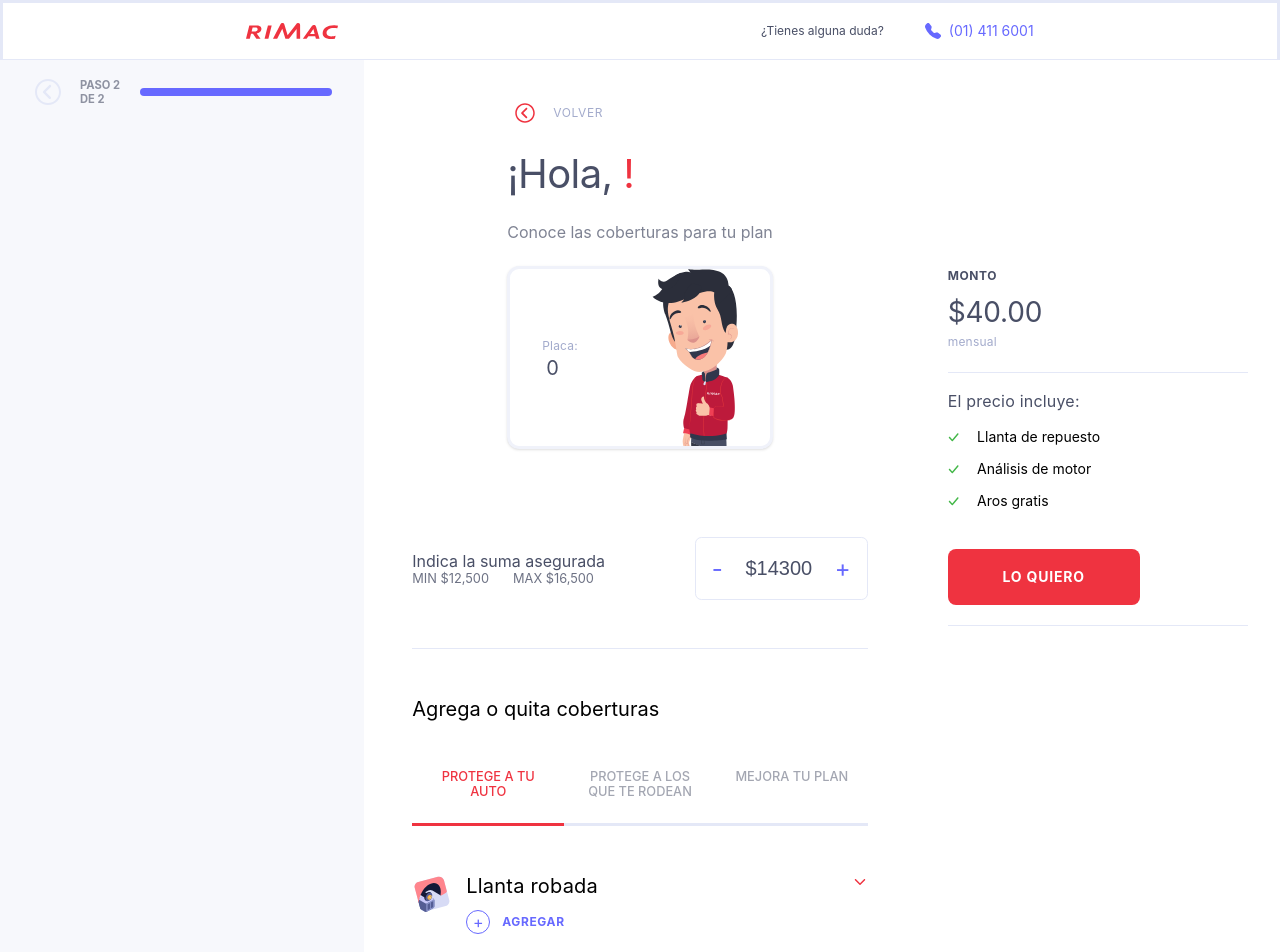
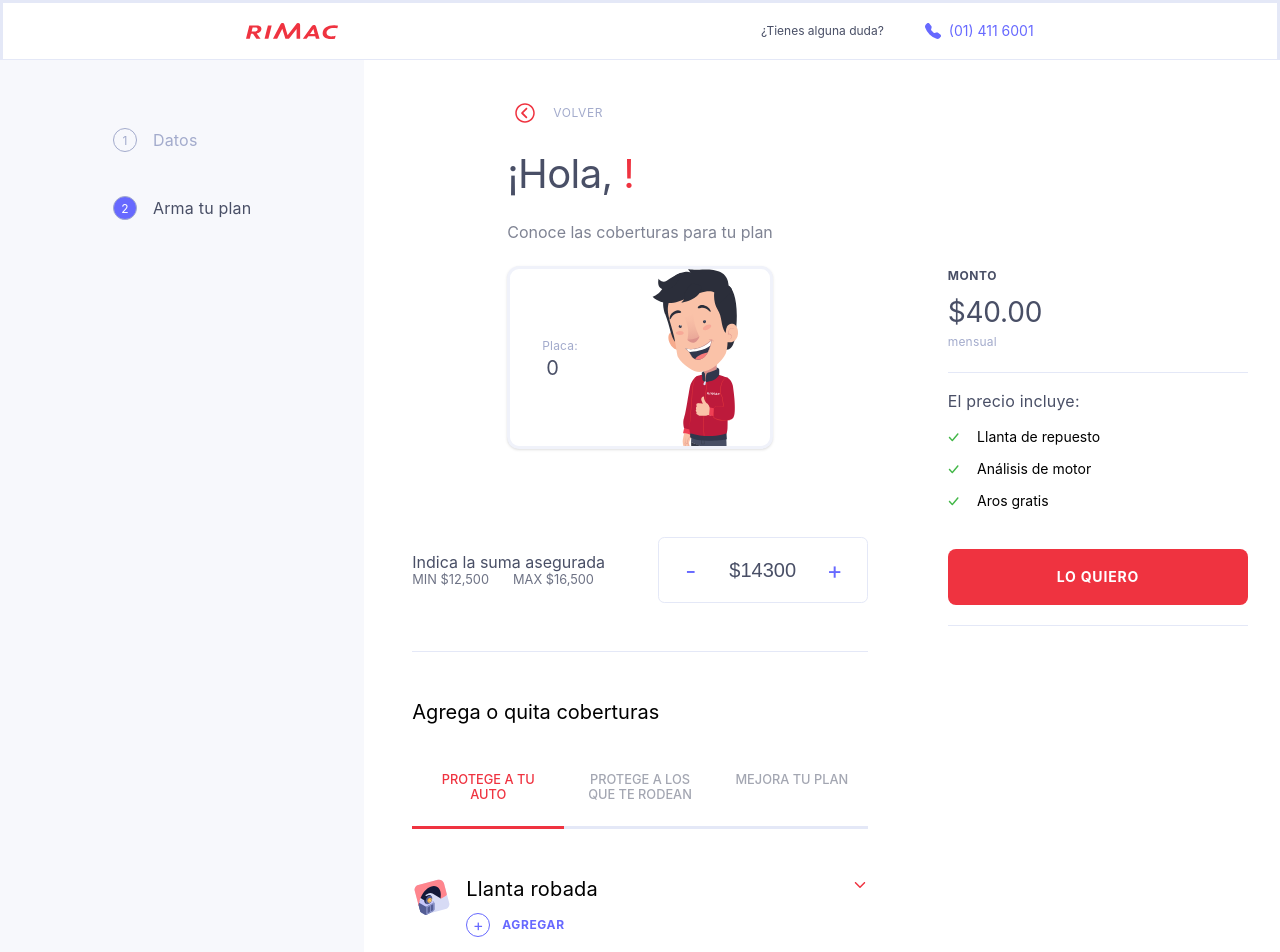
Before and after one commit to mjfura/hacking-challenge, a Next.js app: page /arma-tu-plan in a window 1280 px wide. Shown: the top 952 px of the page. Built offline with nearby package versions, Linux system fonts and the light colour scheme.

Commit message:
feat(description): add description to desktop view

```diff
--- a/components/common/Button/index.tsx
+++ b/components/common/Button/index.tsx
@@ -4,9 +4,9 @@ type Props={
     type:'button' | 'submit' | 'reset' | undefined,
     onClick?:()=>void
 }
-export default function PrimaryButton ({ label, type }:Props) {
+export default function PrimaryButton ({ onClick, label, type }:Props) {
   return (
-        <button className={styles.button} type={type}>
+        <button onClick={onClick} className={styles.button} type={type}>
             <p className={styles.button__label} >
             {label}
             </p>
--- a/components/common/Button/styles.module.scss
+++ b/components/common/Button/styles.module.scss
@@ -7,8 +7,8 @@
     border: 0;
     padding: 20px 0;
     @media only screen and (min-width: $screen-md) {
-            max-width: 12rem;
-        }
+
+    }
     &__label{
         font-weight: 700;
         font-size: 14px;
--- a/views/ArmaTuPlan/components/BackButton/index.tsx
+++ b/views/ArmaTuPlan/components/BackButton/index.tsx
@@ -1,8 +1,14 @@
+import { PublicRoutes } from '@/routes'
+import { useRouter } from 'next/router'
 import { IoIosArrowDropleft } from 'react-icons/io'
 import styles from './styles.module.scss'
 export default function BackButton () {
+  const { push } = useRouter()
+  const handleClick = () => {
+    push(PublicRoutes.Login)
+  }
   return (
-    <button className={styles.button} >
+    <button onClick={handleClick} className={styles.button} >
           <span className={styles.button__icon} ><IoIosArrowDropleft/></span>
         <p className={styles.button__text} >Volver</p>
     </button>
--- a/views/ArmaTuPlan/components/CardCobertura/index.tsx
+++ b/views/ArmaTuPlan/components/CardCobertura/index.tsx
@@ -1,6 +1,7 @@
 import Switch from '@/components/common/Switch'
-import { useAppDispatch, useAppSelector } from '@/hooks'
+import { useAppDispatch, useAppSelector, useBoolean } from '@/hooks'
 import { disableAtropelloVia, disableChoqueLuzRoja, disableLLantaRobada, enableAtropelloVia, enableChoqueLuzRoja, enableLlantaRobada, selectPlan } from '@/stateManagement/redux/slices'
+import { multipleStyles } from '@/utils'
 import Image from 'next/image'
 import { IoIosArrowDown } from 'react-icons/io'
 import { TipoCobertura } from '../../constants'
@@ -11,9 +12,13 @@ type Props={
     img:any,
     label:string
 }
-export default function CardCobertura ({ img, name, label }:Props) {
+export default function CardCobertura ({ img, name, label, description }:Props) {
   const plan = useAppSelector(selectPlan)
+  const { value: open, toggle } = useBoolean(false)
   const dispatch = useAppDispatch()
+  const handleClick = () => {
+    toggle()
+  }
   const handleChangeEnabled = () => {
     if (name === TipoCobertura.AtropelloVia) return dispatch(enableAtropelloVia())
     if (name === TipoCobertura.ChoqueLuzRoja) return dispatch(enableChoqueLuzRoja())
@@ -34,11 +39,16 @@ export default function CardCobertura ({ img, name, label }:Props) {
                 <div className={styles['card__content--x']} >
             <h4 className={styles.card__label} >{label}</h4>
             <Switch onChangeEnabled={handleChangeEnabled} onChangeDisabled={handleChangeDisabled} value={plan[name]} />
+                <div className={open ? styles['card__description-desktop--open'] : styles['card__description-desktop']} >
+                    <p className={styles.card__text} >{description}</p>
                 </div>
-
-            <div className={styles.button} >
-                <p className={styles.button__text} >Ver más</p>
-                <span className={styles.button__icon} >
+                </div>
+            <div className={open ? styles['card__description--open'] : styles.card__description} >
+                <p className={styles.card__text} >{description}</p>
+            </div>
+            <div onClick={handleClick} className={styles.button} >
+                <p className={multipleStyles([styles.button__text, open ? styles['button__text--open'] : ' '])} >{open ? 'Ver menos' : 'Ver más'}</p>
+                <span className={multipleStyles([styles.button__icon, open ? styles['button__icon--open'] : ' '])} >
                       <IoIosArrowDown/>
                 </span>
             </div>
--- a/views/ArmaTuPlan/components/CardCobertura/styles.module.scss
+++ b/views/ArmaTuPlan/components/CardCobertura/styles.module.scss
@@ -5,9 +5,25 @@
     display: flex;
     gap: 14px;
     width: 100%;
+    padding: 2rem 0;
+    &__description-desktop{
+        display: none;
+        &--open{
+            display: none;
+            @media only screen and (min-width: $screen-md) {
+                    display: flex;
+            }
+        }
+    }
     &__img{
         width: 40px;
         height: 40px;
+    }
+    &__text{
+        font-weight: 400;
+        font-size: 0.875rem;
+        line-height: 1.5rem;
+        color:$secondary;
     }
     &__content{
         display: flex;
@@ -25,6 +41,7 @@
         }
         @media only screen and (min-width: $screen-md) {
             flex-direction: row;
+            align-items: flex-start;
         }
     }
     &__label{
@@ -37,7 +54,13 @@
         }
     }
     &__description{
-        font-size: 14px;
+       display: none;
+       &--open{
+        display: flex;
+        @media only screen and (min-width: $screen-md) {
+            display: none;
+        }
+       }
     }
     @media only screen and (min-width: $screen-md) {
         padding: 2rem 0;
@@ -45,6 +68,7 @@
 }
 .button{
     display: flex;
+    justify-content: flex-start;
     gap:11px;
     cursor: pointer;
     &__text{
@@ -54,6 +78,9 @@
         letter-spacing: 0.8px;
         text-transform: uppercase;
         color:$link;
+        &--open{
+            color:$placeholder;
+        }
         @media only screen and (min-width: $screen-md) {
             display: none;
         }
@@ -61,8 +88,15 @@
     &__icon{
         font-size: 1rem;
         color: $link;
+        transition: all 0.5s ease-in-out;
+        &--open{
+            color:$placeholder;
+            transform: rotate(180deg);
+        }
         @media only screen and (min-width: $screen-md) {
             color:$primary;
+            display: flex;
+            justify-content: flex-start;
         }
     }
 }
--- a/views/ArmaTuPlan/components/Stepper/index.tsx
+++ b/views/ArmaTuPlan/components/Stepper/index.tsx
@@ -1,11 +1,29 @@
+import { multipleStyles } from '@/utils'
 import { IoIosArrowDropleft } from 'react-icons/io'
 import styles from './styles.module.scss'
 export default function Stepper () {
   return (
         <div className={styles.stepper} >
+          <div className={styles.stepper__mobile} >
       <span className={styles.stepper__icon} ><IoIosArrowDropleft/></span>
           <p className={styles.stepper__text} >Paso 2 de 2</p>
           <div className={styles.stepper__indicator} ></div>
+          </div>
+            <ul className={styles.stepper__list} >
+              <li className={styles.stepper__item} >
+                <span className={styles.stepper__number} >
+                  1
+                </span>
+                <p className={styles.stepper__label} >Datos</p>
+              </li>
+              <li className={styles.stepper__item} >
+                <span className={multipleStyles([styles.stepper__number, styles['stepper__number--selected']])} >
+                  2
+                </span>
+                <p className={multipleStyles([styles.stepper__label, styles['stepper__label--selected']])} >Arma tu plan</p>
+              </li>
+            </ul>
+
         </div>
   )
 }
--- a/views/ArmaTuPlan/components/Stepper/styles.module.scss
+++ b/views/ArmaTuPlan/components/Stepper/styles.module.scss
@@ -1,10 +1,56 @@
 @use "@/styles/_colors" as *;
+@use "@/styles/_sizes" as *;
 .stepper{
-    display: flex;
-    justify-content: center;
-    align-items: center;
-    padding: 1rem 2rem;
-    gap:1rem;
+    &__list{
+        display: none;
+        flex-direction: column;
+        padding: 3.25rem 0 0 0;
+        list-style: none;
+        gap: 2.75rem;
+        @media only screen and (min-width: $screen-md) {
+            display: flex;
+        }
+    }
+    &__item{
+        display: flex;
+        gap:1rem;
+    }
+    &__label{
+        color: $placeholder;
+        font-weight: 400;
+        font-size: 1rem;
+        line-height: 1.5rem;
+        letter-spacing: 0.2px;
+        &--selected{
+            color: $secondary;
+        }
+    }
+    &__number{
+        display: flex;
+        align-items: center;
+        color: $placeholder;
+        justify-content: center;
+        text-align: center;
+        font-size: 0.75rem;
+        width: 1.5rem;
+        height: 1.5rem;
+        border-radius: 50%;
+        border: 1px solid $placeholder;
+        &--selected{
+            background-color: $link;
+            color: $background-primary;
+        }
+    }
+    &__mobile{
+        display: flex;
+        justify-content: center;
+        align-items: center;
+        padding: 1rem 2rem;
+        gap:1rem;
+        @media only screen and (min-width: $screen-md) {
+            display: none;
+        }
+    }
     &__icon{
         display: flex;
         justify-content: center;
@@ -28,4 +74,8 @@
         background-color: $link;
         border-radius: 1rem;
     }
+    @media only screen and (min-width: $screen-md) {
+        display: flex;
+        justify-content: center;
+    }
 }
--- a/views/ArmaTuPlan/components/SumaAsegurada/styles.module.scss
+++ b/views/ArmaTuPlan/components/SumaAsegurada/styles.module.scss
@@ -48,7 +48,14 @@
         cursor: pointer;
         align-items: center;
         font-size: 1.5rem;
+        width: 2rem;
+        height: 2rem;
+        border-radius: 50%;
         color: $link;
+        transition: all 0.3s ease-in-out;
+        &:hover{
+            background-color: $background-secondary;
+        }
     }
     &__input{
         border: 0;
--- a/views/ArmaTuPlan/constants/coberturas.ts
+++ b/views/ArmaTuPlan/constants/coberturas.ts
@@ -7,7 +7,7 @@ export const coberturas:Cobertura[] = [
   {
     icon: llantaRobada,
     label: 'Llanta robada',
-    description: 'He salido de casa',
+    description: 'He salido de casa a las cuatro menos cinco para ir a la academia de ingles de mi pueblo (Sant Cugat, al lado de Barcelona) con mi bici, na llego a la academia que está en el centro del pueblo en una plaza medio-grande y dejo donde siempre la bici atada con una pitón a un sitio de esos de poner las bicis y mucho más',
     name: TipoCobertura.RoboLlanta
   },
   {
```
